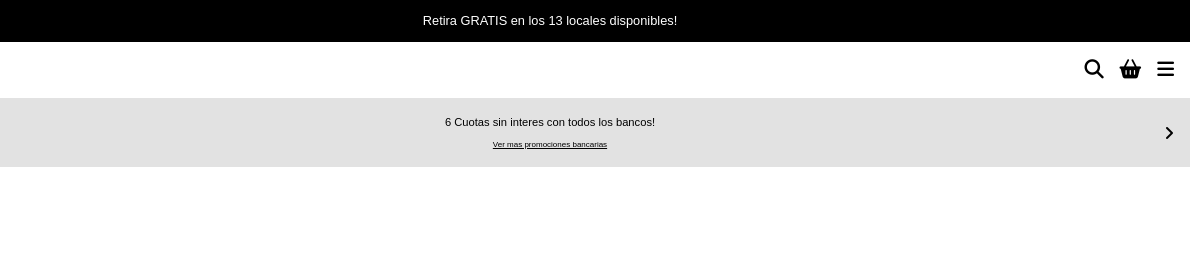
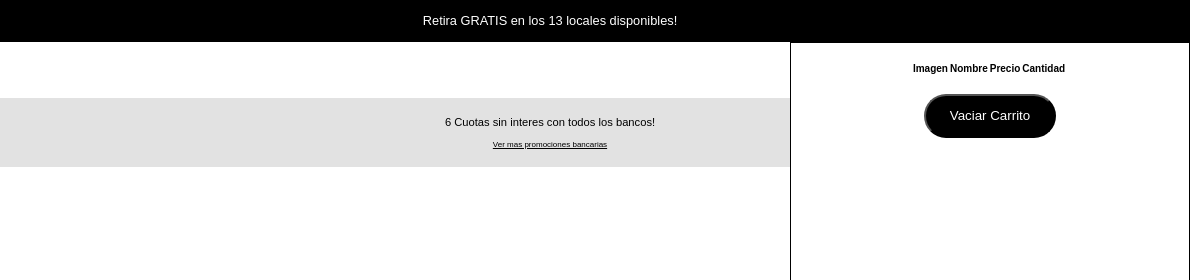
Before and after one commit to MaxiCappe256/Nike-clon, a plain HTML site: page index.html in a window 1280 px wide. Both pictures are taken after a click on the icon 1220 px from the left and 69 px from the top of the page. Shown: the top 280 px of the page, 90-1280 px from the left. Drawn offline with Linux system fonts and the light colour scheme; a web font is replaced by a local one.

Commit message:
Buy Car Add

```diff
--- a/index.html
+++ b/index.html
@@ -31,8 +31,29 @@
 
                 <i class="header__shopping-icon fa-solid fa-basket-shopping"></i>
 
+
                 <i class="fa-solid fa-bars header__menu-hamburg-icon"></i>
             </div>
+
+            <div id="carrito" class="carrito">
+
+                <table id="lista-carrito">
+                    <thead>
+                        <tr>
+                            <th>Imagen</th>
+                            <th>Nombre</th>
+                            <th>Precio</th>
+                            <th>Cantidad</th>
+                            <th></th>
+                        </tr>
+                    </thead>
+                    <tbody>
+
+                    </tbody>
+                </table>
+                <button href="#" id="vaciar-carrito" class="btn-vaciar-carrito">Vaciar Carrito</button>
+            </div>
+
 
                 <div class="navbar__links">
                     <div class="navbar__item">
--- a/js/js.js
+++ b/js/js.js
@@ -4,21 +4,30 @@ const hambur = document.querySelector(".header__menu-hamburg-icon");
 const menu = document.querySelector(".navbar__links");
 const link = document.querySelectorAll(".navbar__link");
 const cruz = document.querySelector(".icon__x");
+const carrito = document.querySelector(".carrito");
+const iconoCarrito = document.querySelector(".header__shopping-icon");
 
 hambur.addEventListener('click', () => {
     menu.classList.toggle('active');
     cruz.classList.toggle('opacity');
 })
 
-menu.addEventListener('click', () => {
-    menu.classList.toggle('active');
-    cruz.classList.toggle('opacity');
+iconoCarrito.addEventListener('click', () => {
+    carrito.classList.toggle('active');
 })
+
 
 document.addEventListener('click', (e) => {
     if (!menu.contains(e.target) && !hambur.contains(e.target)) {
         menu.classList.remove('active');
         cruz.classList.remove('opacity');
+    }
+})
+
+
+document.addEventListener('click', (e) => {
+    if (!carrito.contains(e.target) && !iconoCarrito.contains(e.target)) {
+        carrito.classList.remove('active');
     }
 })
 
--- a/styles/style.css
+++ b/styles/style.css
@@ -122,7 +122,6 @@ img {
 }
 
 .navbar__links.active {
-    transform: all 250ms ease;
     display: flex;
 }
 
@@ -166,7 +165,7 @@ img {
     cursor: pointer;
     position: absolute;
     z-index: 20;
-    right: 360px;
+    right: 260px;
     top: 20px;
     color: black;
     font-size: 1.5rem;
@@ -198,7 +197,7 @@ img {
     transition: all 250ms ease;
 }
 
-.navbar__submenu.active{
+.navbar__submenu.active {
     display: flex;
     transition: all 250ms ease;
 }
@@ -212,6 +211,47 @@ img {
 .navbar__item {
     width: 100%;
 }
+
+.carrito {
+    display: none;
+    position: absolute;
+    top: 0;
+    right: 0;
+    border: 1px solid black;
+    padding: 1rem;
+    flex-direction: column;
+    gap: 1rem;
+    align-items: center;
+    position: absolute;
+    min-height: 100vh;
+    width: 80vw;
+    max-width: 400px;
+    max-height: 600px;
+    overflow-x: auto;
+    z-index: 6000;
+    background-color: white;
+}
+
+.carrito.active {
+    display: flex;
+}
+
+.btn-vaciar-carrito {
+    padding: .8rem 1.5rem;
+    background-color: black;
+    color: white;
+    border-radius: 30px;
+
+}
+
+.vaciar-carrito {
+    padding: 1rem 2rem;
+    background-color: black;
+    color: white;
+}
+
+.header__shopping-icon {}
+
 /* HERO */
 
 .hero-desliz {
@@ -317,21 +357,21 @@ img {
 }
 
 .grid-1__card:nth-child(1) {
-        background-image: linear-gradient(to right, rgba(0,0,0,.2)),url(../assets/section-grid-1.webp);
+    background-image: linear-gradient(to right, rgba(0, 0, 0, .2)), url(../assets/section-grid-1.webp);
 }
 
 .grid-1__card:nth-child(2) {
-        background-image: linear-gradient(to right, rgba(0,0,0,.2)),url(../assets/section-grid-2.webp);
+    background-image: linear-gradient(to right, rgba(0, 0, 0, .2)), url(../assets/section-grid-2.webp);
 }
 
 
 .grid-1__card:nth-child(3) {
-        background-image: linear-gradient(to right, rgba(0,0,0,.2)),url(../assets/section-grid-3.webp);
+    background-image: linear-gradient(to right, rgba(0, 0, 0, .2)), url(../assets/section-grid-3.webp);
 }
 
 
 .grid-1__card:nth-child(4) {
-        background-image: linear-gradient(to right, rgba(0,0,0,.2)),url(../assets/section-grid-4.webp);
+    background-image: linear-gradient(to right, rgba(0, 0, 0, .2)), url(../assets/section-grid-4.webp);
 }
 
 /* NWE */
@@ -362,10 +402,10 @@ img {
 }
 
 .carrusel::-webkit-scrollbar {
-  display: none;
+    display: none;
 }
 
-.arrow-slide  {
+.arrow-slide {
     position: absolute;
     font-size: 1rem;
     color: black;
```
Lines whose indentation alone changed are shown as unchanged.
